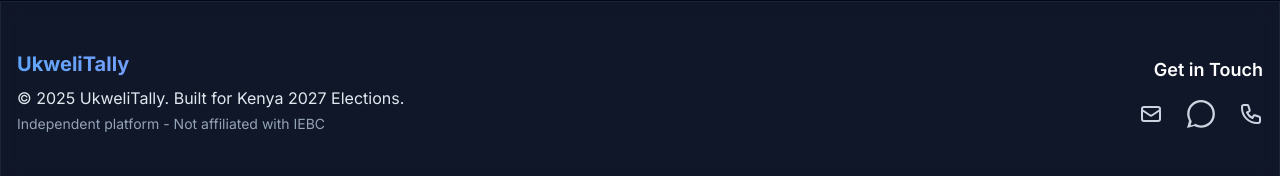
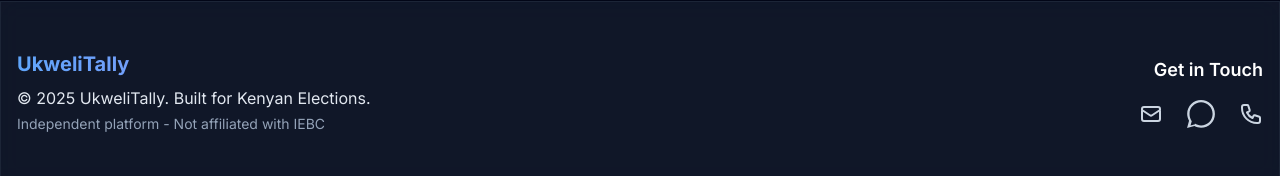
Before and after one commit to Rotich-elias/ukwelitally, a Next.js app: page / in a window 1280 px wide. Shown: the part 2305-2481 px from the top of the page. Built offline with nearby package versions, Linux system fonts and the light colour scheme.

Commit message:
update kenyan

```diff
--- a/src/app/page.tsx
+++ b/src/app/page.tsx
@@ -299,7 +299,7 @@
               <h4 className="text-xl font-bold bg-gradient-to-r from-blue-400 to-purple-400 bg-clip-text text-transparent mb-2">
                 UkweliTally
               </h4>
-              <p className="text-dark-200">&copy; 2025 UkweliTally. Built for Kenya 2027 Elections.</p>
+              <p className="text-dark-200">&copy; 2025 UkweliTally. Built for Kenyan Elections.</p>
               <p className="text-sm mt-1 text-dark-400">
                 Independent platform - Not affiliated with IEBC
               </p>
```
